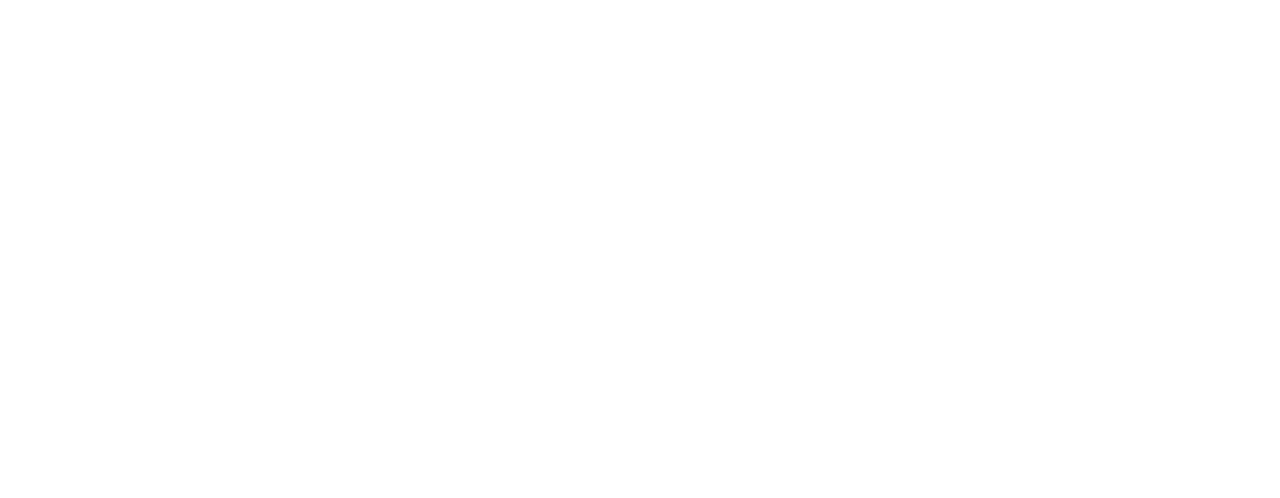
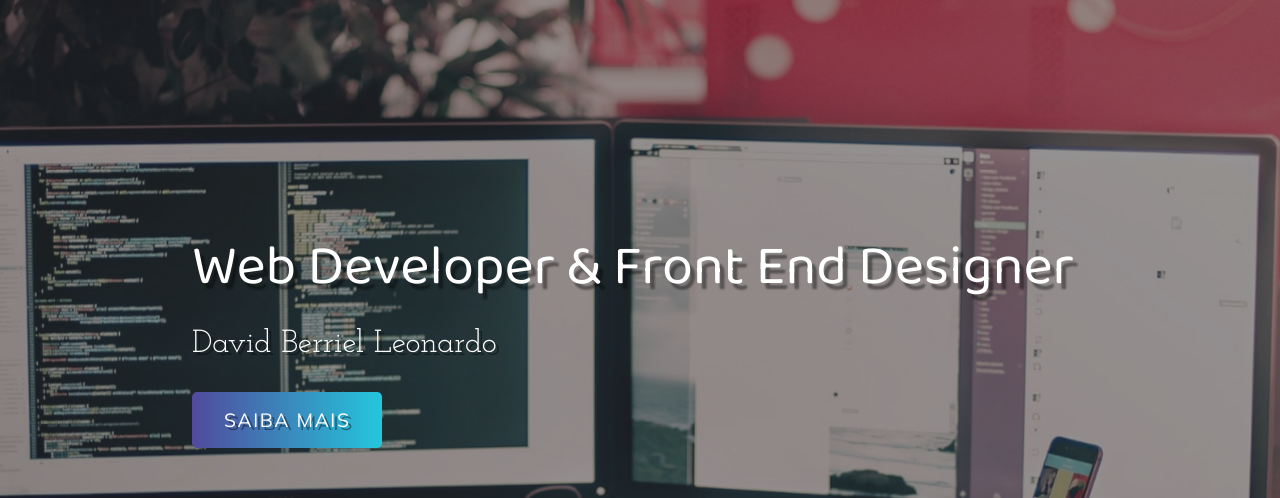
Before and after one commit to dbleonardo/portfolio, a plain HTML site: page index.html in a window 1280 px wide. Shown: the top 498 px of the page. Drawn offline with Linux system fonts and the light colour scheme.

Commit message:
:package: header

```diff
--- a/index.html
+++ b/index.html
@@ -9,9 +9,28 @@
     <meta name="viewport" content="width=device-width, initial-scale=1.0, maximum-scale=1.0">
     <link rel="stylesheet" href="style.css">
     <title>Portfolio</title>
-    <link rel="icon" type="imagem/png" href="android-chrome-512x512.png" />
+    <link rel="apple-touch-icon" sizes="180x180" href="imagens/apple-touch-icon.png">
+    <link rel="icon" type="image/png" sizes="32x32" href="imagens/favicon-32x32.png">
+    <link rel="icon" type="image/png" sizes="16x16" href="imagens/favicon-16x16.png">
+    <link rel="manifest" href="/site.webmanifest">
 </head>
 <body>
+    <div class="container">
+        <header>
+            <div class="img-wrapper">
+                <img src="imagens/bg.jpg" alt="backgound">
+            </div><!--img-wrapper-->
+
+            <div class="banner">
+                <h1>Web Developer & Front End Designer</h1>
+                <p>David Berriel Leonardo</p>
+                <button>Saiba mais</button>
+            </div><!--banner-->
+
+
+        </header>
+
+    </div><!--container-->
 
 </body>
 </html>
--- a/style.css
+++ b/style.css
@@ -1,2 +1,103 @@
 @import url('https://fonts.googleapis.com/css2?family=Baloo+2:wght@400;500;600;700;800&family=Josefin+Slab:ital,wght@0,300;0,400;0,600;0,700;1,300;1,400&family=Mulish:ital,wght@0,300;0,400;0,500;0,600;0,700;1,200;1,300;1,500&display=swap');
 @import url('https://cdnjs.cloudflare.com/ajax/libs/font-awesome/5.14.0/css/all.min.css');
+
+*{
+    margin: 0;
+    padding: 0;
+    box-sizing: none;
+}
+body{
+    font-size: 16px;
+}
+header{
+    width: 100%;
+    height: 100vh;
+    overflow: hidden;
+    position: relative;
+}
+
+.img-wrapper{
+    width: 100%;
+    height:100%;
+    overflow: hidden;
+    background-color: rgba(0, 0, 0, 0.8);
+}
+
+.img-wrapper img{
+    width: 100%;
+    height:100%;
+    object-fit: cover;
+    opacity: 0.5;
+    animation: zoom 25s;
+}
+@keyframes zoom{
+    0%{
+        transform: scale(1.3);
+    }
+    100%{
+        transform: scale(1);
+    }
+}
+
+.banner{
+    position: absolute;
+    top: 30%;
+    left: 15%;
+}
+
+.banner h1{
+    color: white;
+    font-size: 3.5rem;
+    font-family: "Baloo 2", serif;
+    font-weight: 200;
+    text-shadow: .3rem .4rem 2px rgba(0, 0, 0, .4);
+    line-height: 3.5rem;
+    margin-bottom: 2rem;
+    animation: moveBanner 1s 0.5s forwards;
+    opacity: 0;
+
+}
+
+.banner p{
+    font-family: "Josefin Slab", serif;
+    color: white;
+    font-size: 2rem;
+    text-shadow: .2rem .2rem  rgba(0, 0, 0, .4);
+    margin-bottom: 2rem;
+    animation: moveBanner 1s 0.7s forwards;
+    opacity: 0;
+}
+
+.banner button{
+    font-family: "Mulish", serif;
+    color: white;
+    font-size: 1.2rem;
+    letter-spacing: .1rem;
+    text-transform: uppercase;
+    text-shadow:.2rem .2rem  rgba(0, 0, 0, .4);
+    background: #24C6DC;  /* fallback for old browsers */
+    background: -webkit-linear-gradient(to right, #514A9D, #24C6DC);  /* Chrome 10-25, Safari 5.1-6 */
+    background: linear-gradient(to right, #514A9D, #24C6DC); /* W3C, IE 10+/ Edge, Firefox 16+, Chrome 26+, Opera 12+, Safari 7+ */
+    opacity: 0;
+    padding: 1rem 2rem;
+    border: none;
+    border-radius: 5px;
+    cursor: pointer;
+    animation: moveBanner 1s 0.9s forwards;
+}
+
+.banner button:hover{
+    color: black;
+}
+
+@keyframes moveBanner {
+    0%{
+        transform: translateY(10rem) rotatey(-30deg);
+
+    }
+    100%{
+        transform: translateY(0) rotate(0);
+        opacity: 1;
+    }
+
+}
```
Also changed, not shown: imagens/android-chrome-192x192.png (renamed from android-chrome-192x192.png), imagens/android-chrome-512x512.png (renamed from android-chrome-512x512.png), imagens/apple-touch-icon.png (renamed from apple-touch-icon.png), imagens/bg.jpg (added), imagens/favicon-16x16.png (renamed from favicon-16x16.png), imagens/favicon-32x32.png (renamed from favicon-32x32.png), site.webmanifest, 1 other file.
